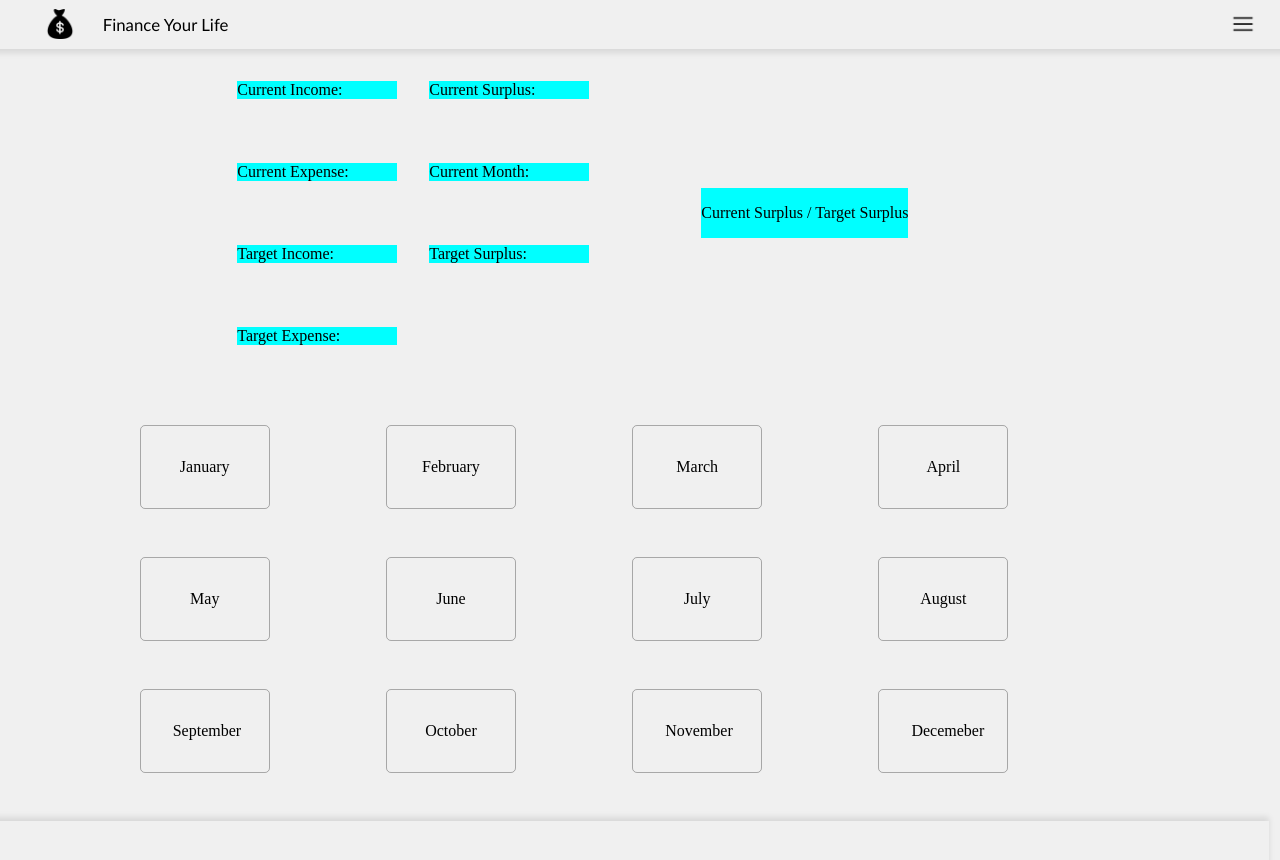
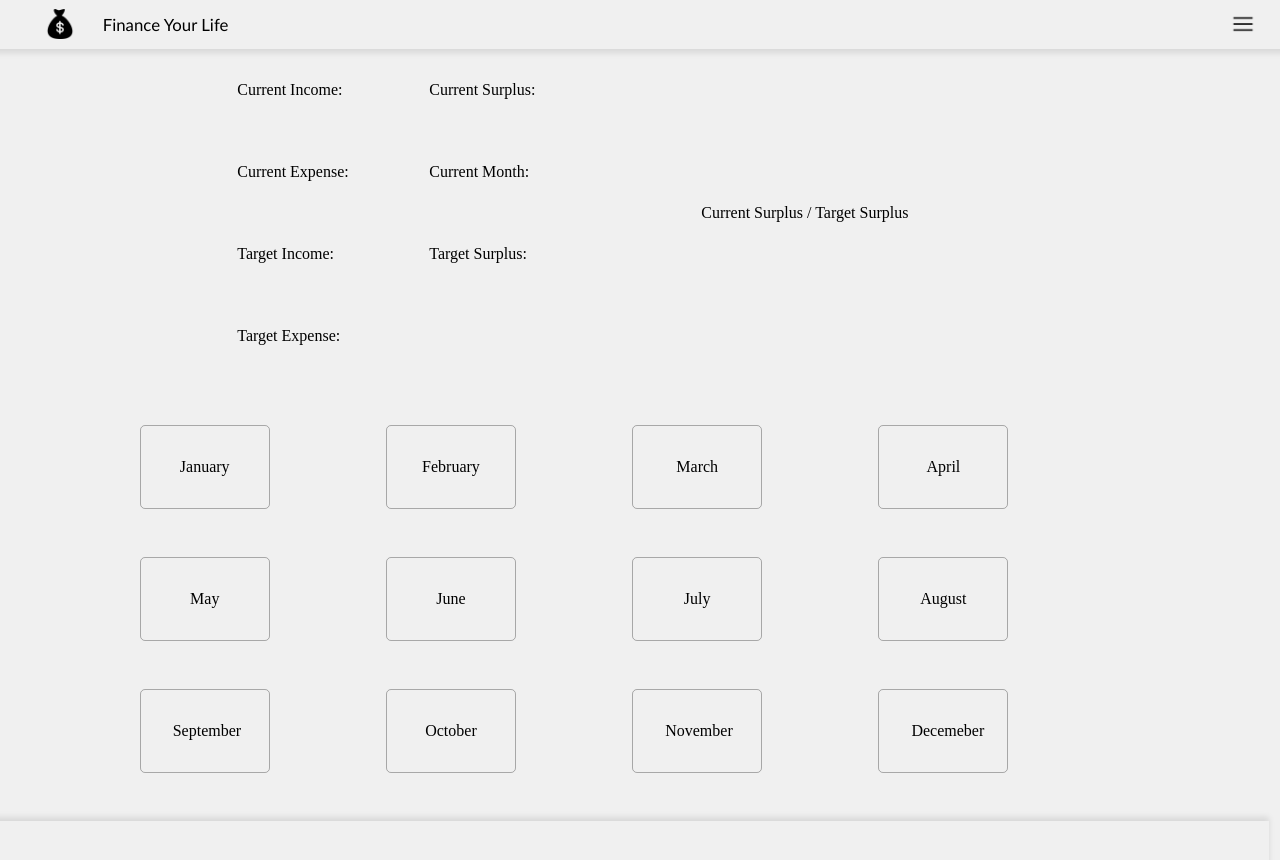
Before and after one commit to Edmund-Kiama/financeYourLife, a React (Vite) app: page / in a window 1280 px wide. Shown: the top 860 px of the page. Built offline with nearby package versions, Linux system fonts and the light colour scheme.

Commit message:
fix: handle css bugs

```diff
--- a/src/styles/forecastDash.module.css
+++ b/src/styles/forecastDash.module.css
@@ -86,11 +86,9 @@
     width: 10em;
     margin-left: 1em;
     margin-right: 1em;
-    background-color: aqua;
 }
 
 .surplus {
-    background-color: aqua;
     margin: 2em;
     margin: 5em;
     flex-wrap: wrap;
```
